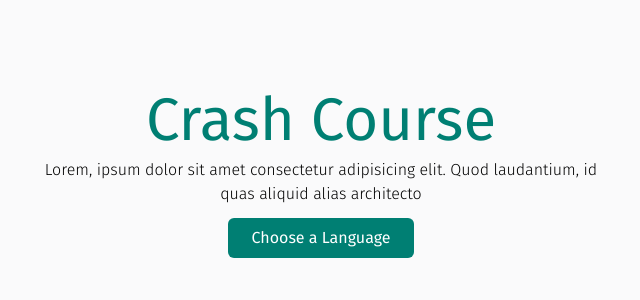
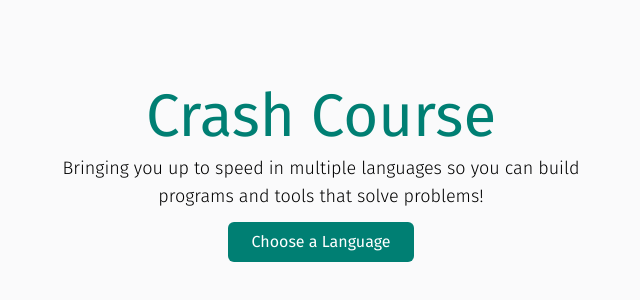
Before and after one commit to sparrowsl/crash-course, a SvelteKit app: page / in a window 1280 px wide. Shown: the part 166-466 px from the top of the page, without its empty margins (319-959 px from the left). Built offline with nearby package versions, Linux system fonts and the light colour scheme.

Commit message:
refactor: update subtext

```diff
--- a/src/routes/+page.svelte
+++ b/src/routes/+page.svelte
@@ -1,9 +1,9 @@
 <main class="bg-[#fafafb] min-h-[100dvh] font-fira-sans">
 	<section class="grid place-content-center min-h-[85dvh] text-center">
 		<h1 class="text-6xl text-accent mb-2">Crash Course</h1>
-		<p class="font-light max-w-xl text-center">
-			Lorem, ipsum dolor sit amet consectetur adipisicing
-			elit. Quod laudantium, id quas aliquid alias architecto
+		<p class="font-light max-w-xl text-center text-lg">
+			Bringing you up to speed in multiple languages so you can build programs
+			and tools that solve problems!
 		</p>
 		<a
 			href="/"
```
